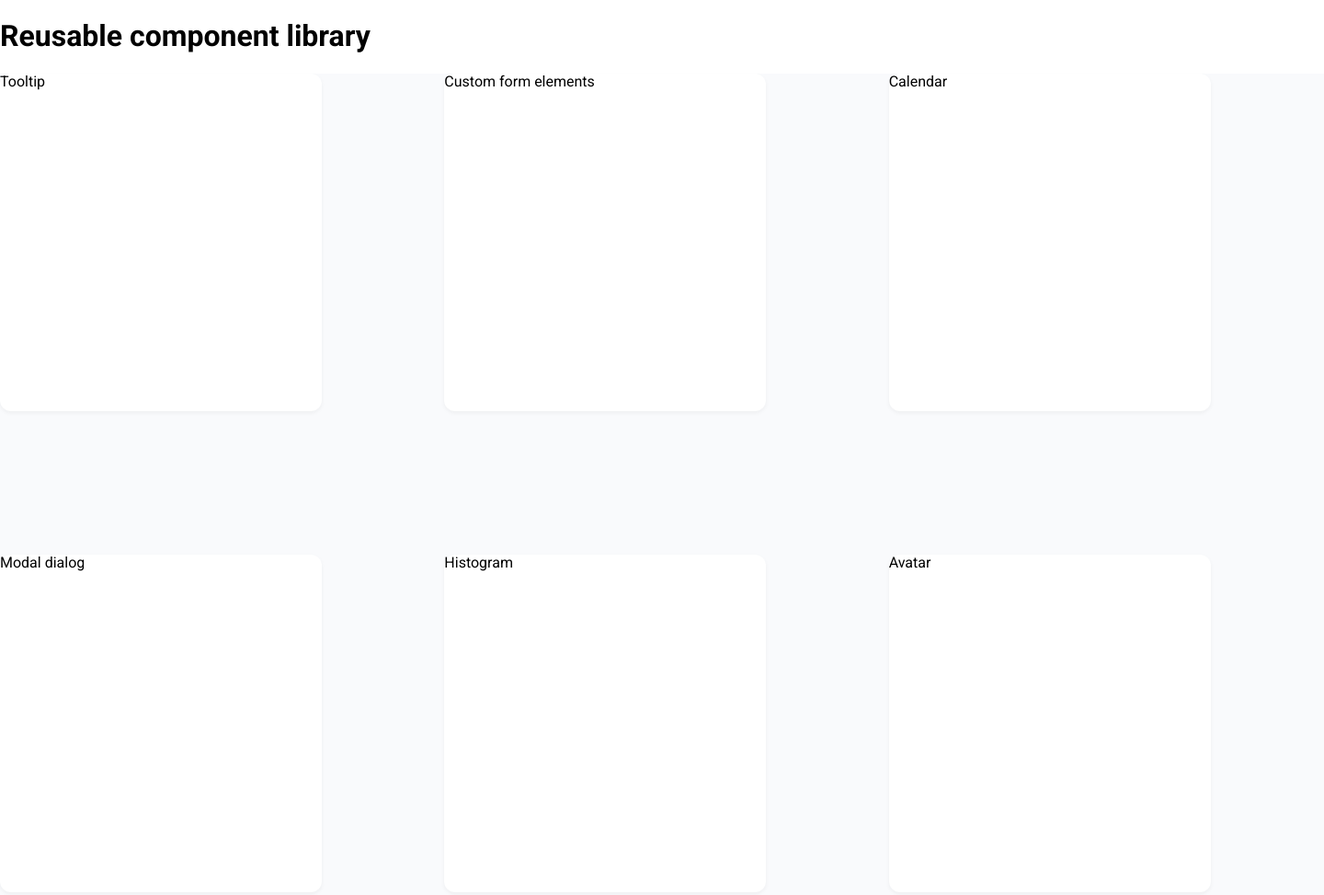
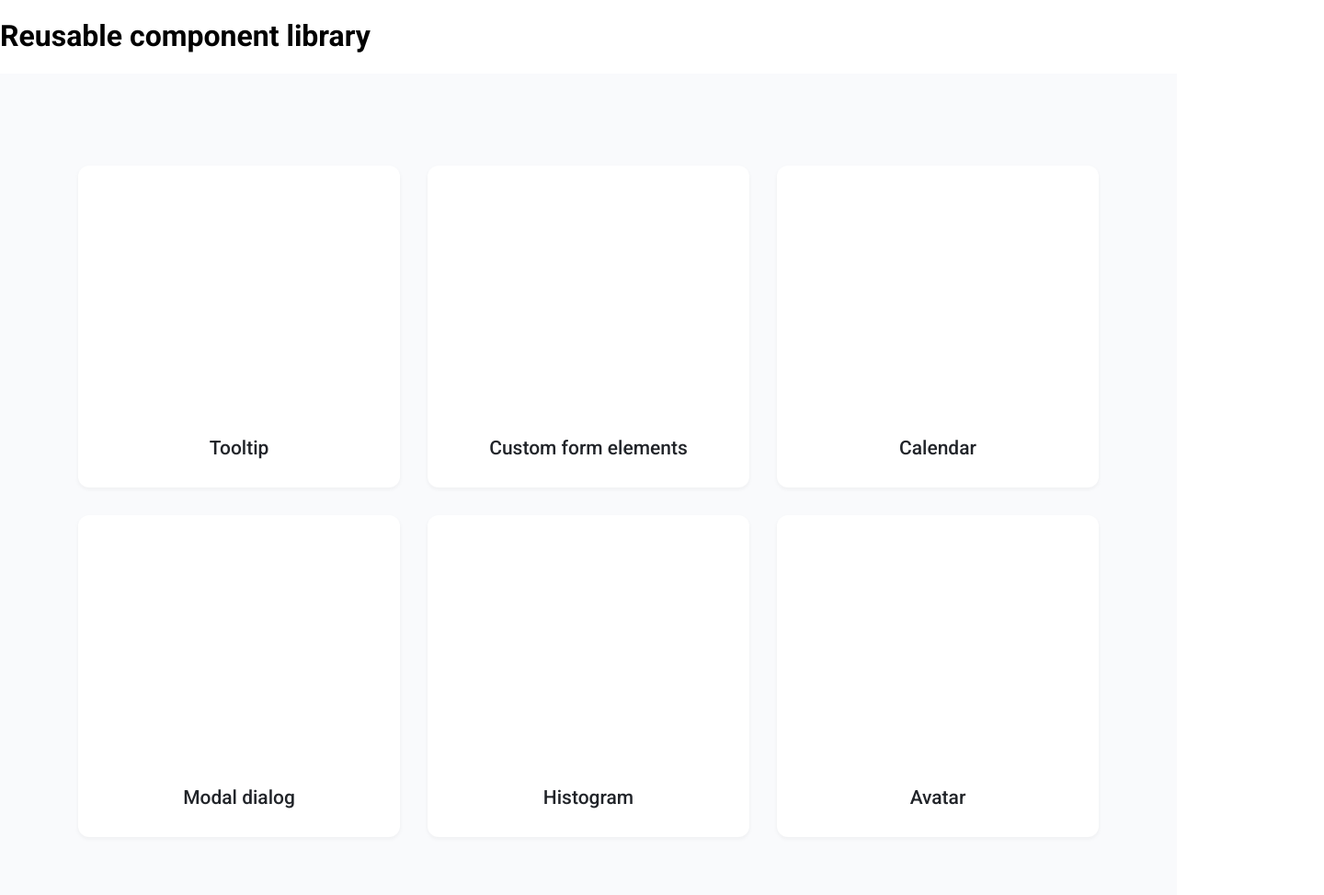
Before and after one commit to js-tasks-ru/htmlcss-20230411_eugenia-surago, a website: page index.html in a window 1280 px wide. Shown: the top 973 px of the page at 92% size, 1440 px wide, since content can reach past the window. Drawn offline with nearby package versions, Linux system fonts and the light colour scheme.

Commit message:
add task cards

```diff
--- a/assets/css/main.css
+++ b/assets/css/main.css
@@ -35,40 +35,63 @@
 }
 
 .card {
+    display: flex;
+    justify-content: center;
     width: 350px;
-    height: 367px;
+    height: 350px;
     background: #FFFFFF;
     box-shadow: 0px 2px 4px rgba(33, 36, 41, 0.05);
     border-radius: 12px;
+    font-family: 'Roboto';
+    font-style: normal;
+    font-weight: 500;
+    font-size: 21px;
+    line-height: 25px;
+    text-align: center;
+    color: #212429;
+
+}
+
+.card__text {
+align-self: flex-end;
+margin-bottom: 30px;
 }
 
 .main {
-    width: 1440px;
-    height: 1036px;
+    width: 100%;
+    height: 100%;
     background: #F9FAFC;
     display: grid;
-    grid-gap: 10px;
+    gap: 30px;
     grid-template-areas:
-        "my-Tooltip my-Custom my-Calendar "
-        "my-Modal my-Histogram my-Avatar";
-    grid-template-columns: repeat(auto-fit, minmax(120px, 1fr));
+        ". . . . ."
+        ". my-Tooltip my-Custom my-Calendar ."
+        ". my-Modal my-Histogram my-Avatar ."
+        ". . . . .";
+    grid-template-columns: 1fr 2fr 2fr 2fr 1fr;
+    grid-template-rows: 1fr 5fr 5fr 3fr;
 }
 
 .l-Tooltip {
     grid-area: my-Tooltip;
 }
+
 .l-Custom {
     grid-area: my-Custom;
 }
+
 .l-Calendar {
     grid-area: my-Calendar;
 }
+
 .l-Modal {
     grid-area: my-Modal;
 }
+
 .l-Histogram {
     grid-area: my-Histogram;
 }
+
 .l-Avatar {
     grid-area: my-Avatar;
 }
--- a/index.html
+++ b/index.html
@@ -18,22 +18,22 @@
         </header>
         <main class="main">
             <div class="card l-Tooltip">
-                Tooltip
+                <div class="card__text">Tooltip</div>
             </div>
             <div class="card l-Custom">
-                Custom form elements
+                <div class="card__text">Custom form elements</div>
             </div>
             <div class="card l-Calendar">
-                Calendar
+                <div class="card__text">Calendar</div>
             </div>
             <div class="card l-Modal">
-                Modal dialog
+                <div class="card__text">Modal dialog</div>
             </div>
             <div class="card l-Histogram">
-                Histogram
+                <div class="card__text">Histogram</div>
             </div>
             <div class="card l-Avatar">
-                Avatar
+                <div class="card__text">Avatar</div>
             </div>
         </main>
         <footer class="footer">
```
